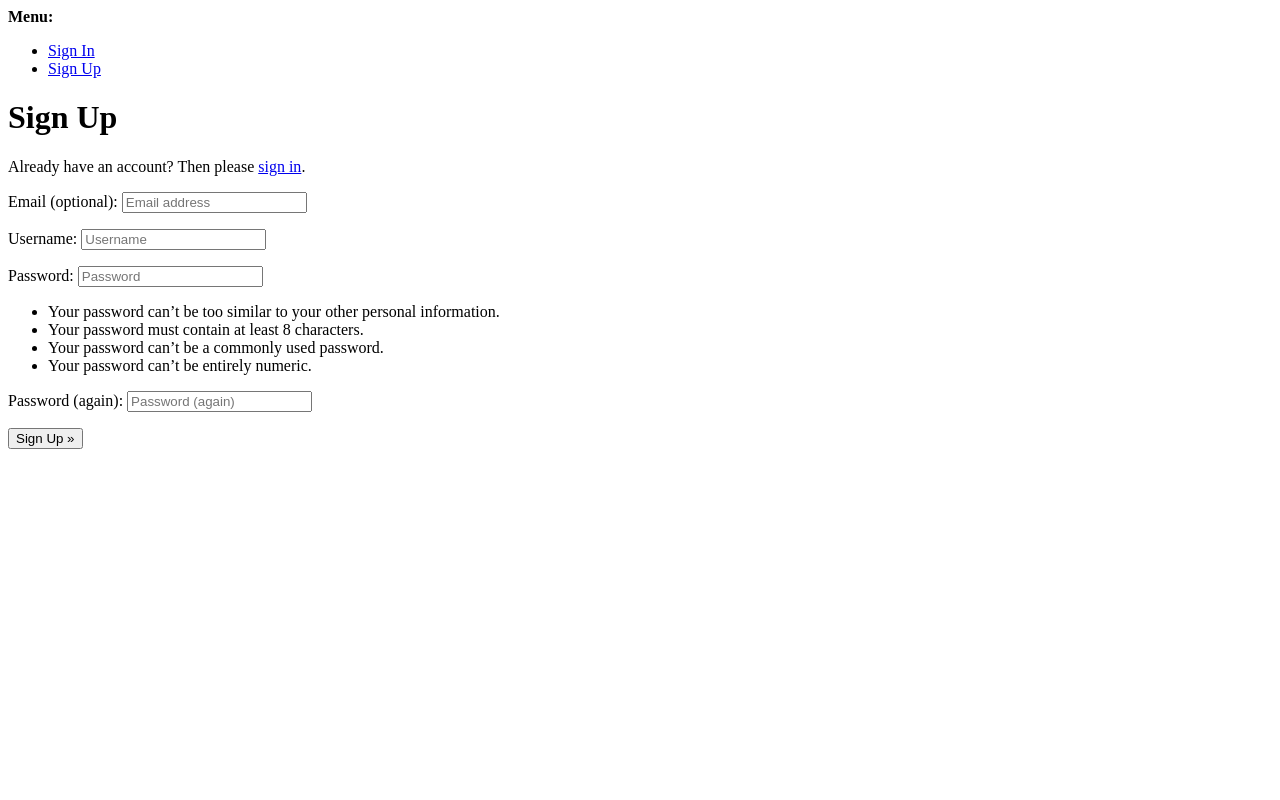
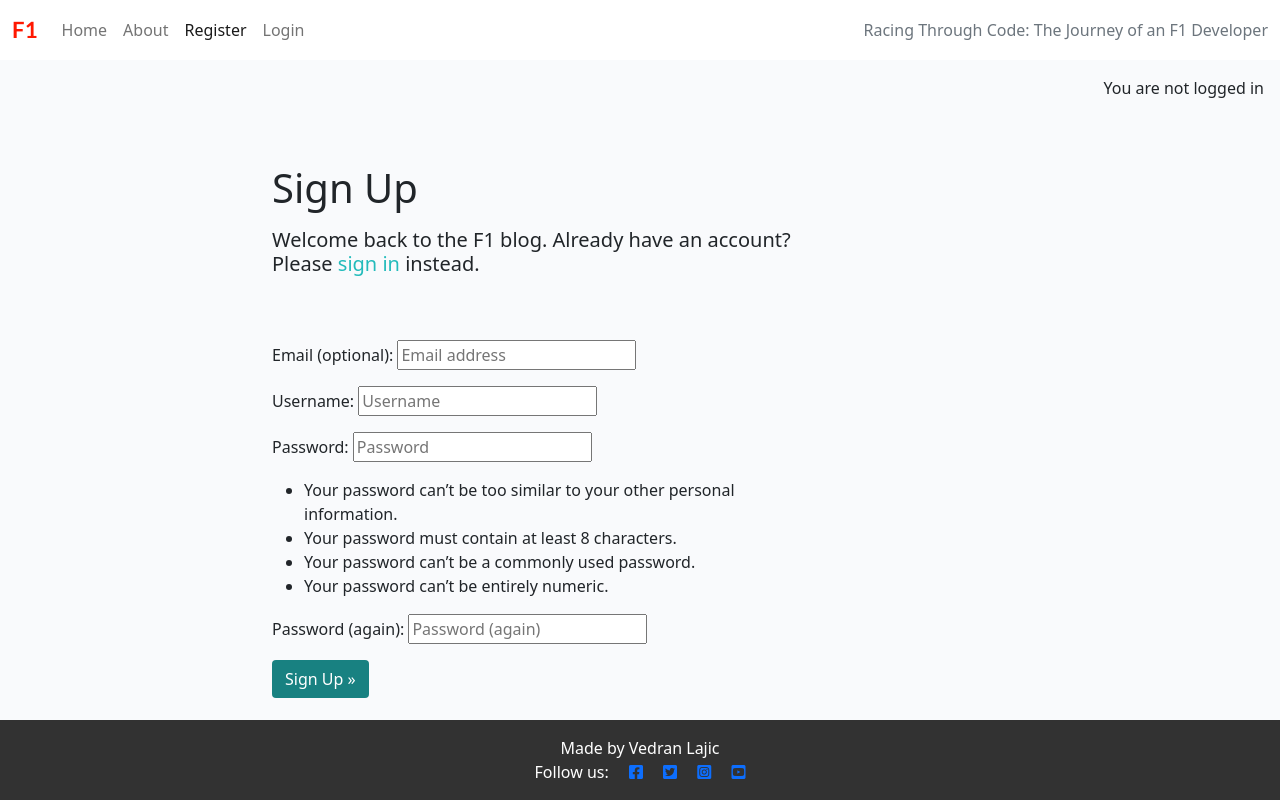
Before and after one commit to Veki28/f1, a Django app: page /accounts/signup/ in a window 1280 px wide. Run offline with Django 4.2, Linux system fonts and the light colour scheme.

Commit message:
Added restricted access and customised signup template

```diff
--- a/templates/account/login.html
+++ b/templates/account/login.html
@@ -6,7 +6,7 @@
             <h1>{% trans "Sign In" %}</h1>
 
             <p>
-                <h4>{% blocktrans %}Welcome back to the F1 blog. To leave a comment or like a post you need to log in. If you haven't created an account yet, then please <a class="link" href="{{ signup_url }}">sign up</a> first.{% endblocktrans %}</h4>
+                <h5>{% blocktrans %}Welcome back to the F1 blog. To interact with comments or see comments you need to log in. If you haven't created an account yet, then please <a class="link" href="{{ signup_url }}">sign up</a> first.{% endblocktrans %}</h5>
             </p>
         </div>
     </div>
--- a/templates/account/logout.html
+++ b/templates/account/logout.html
@@ -5,7 +5,7 @@
             <h1>{% trans "Sign Out" %}</h1>
 
             <p>
-                <h4>{% trans 'Are you really sure you want to sign out?' %}</h4>
+                <h5>{% trans 'Are you really sure you want to sign out?' %}</h5>
             </p>
         </div>
     </div>
--- a/templates/account/signup.html
+++ b/templates/account/signup.html
@@ -1,21 +1,25 @@
-{% extends "account/base.html" %}
+{% extends "base.html" %} {% load i18n %} {% block head_title %}{% trans "Signup" %}{% endblock %} {% block content %}
+<div class="container">
+    <div class="row">
+        <div class="col-md-6 mt-5 offset-md-2">
+            <h1>{% trans "Sign Up" %}</h1>
 
-{% load i18n %}
+            <p>
+                <h5>{% blocktrans %} Welcome back to the F1 blog. Already have an account? Please
+                    <a class="link" href="{{ login_url }}">sign in</a> instead. {% endblocktrans %}</p>
+            </h5>
+        </div>
+    </div>
+    <div class="row">
+        <div class="col-md-6 mt-5 offset-md-2">
+            <form class="signup" id="signup_form" method="post" action="{% url 'account_signup' %}">
+                {% csrf_token %} {{ form.as_p }} {% if redirect_field_value %}
+                <input type="hidden" name="{{ redirect_field_name }}" value="{{ redirect_field_value }}" /> {% endif %}
+                <button class="btn btn-signup right" type="submit">
+          {% trans "Sign Up" %} &raquo;</button>
+            </form>
+        </div>
+    </div>
+</div>
 
-{% block head_title %}{% trans "Signup" %}{% endblock head_title %}
-
-{% block content %}
-<h1>{% trans "Sign Up" %}</h1>
-
-<p>{% blocktrans %}Already have an account? Then please <a href="{{ login_url }}">sign in</a>.{% endblocktrans %}</p>
-
-<form class="signup" id="signup_form" method="post" action="{% url 'account_signup' %}">
-  {% csrf_token %}
-  {{ form.as_p }}
-  {% if redirect_field_value %}
-  <input type="hidden" name="{{ redirect_field_name }}" value="{{ redirect_field_value }}" />
-  {% endif %}
-  <button type="submit">{% trans "Sign Up" %} &raquo;</button>
-</form>
-
-{% endblock content %}
+{% endblock %}
--- a/templates/base.html
+++ b/templates/base.html
@@ -62,8 +62,11 @@
     </nav>
 
     <main class="flex-shrink-0 main-bg">
-
-        {% block content %}
+        {% if user.is_authenticated %}
+        <p class="text-end m-3">You are logged in as {{ user }}</p>
+        {% else %}
+        <p class="text-end m-3">You are not logged in</p>
+        {% endif %} {% block content %}
         <!-- Content Goes here -->
         {% endblock content %}
 
```
